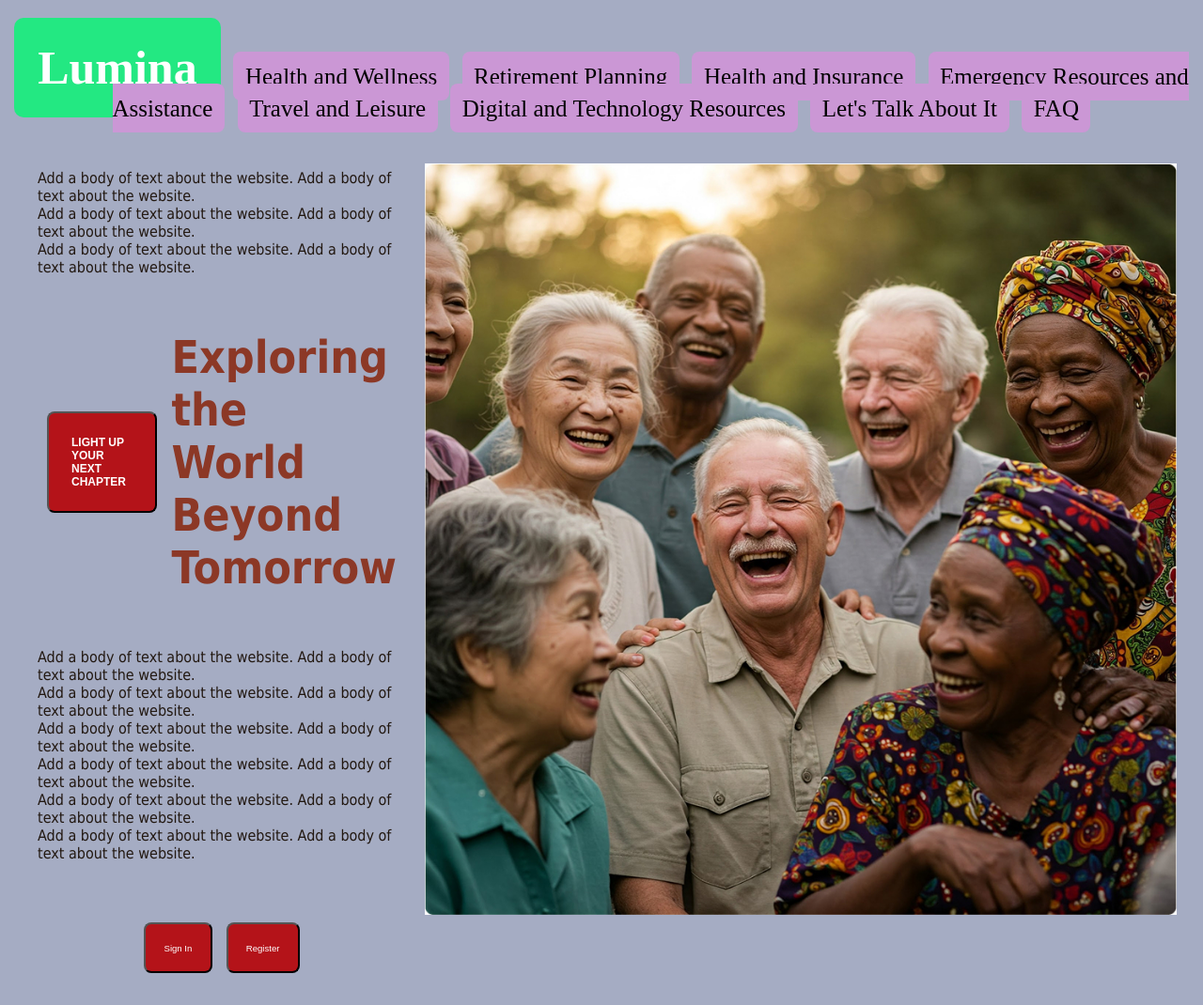
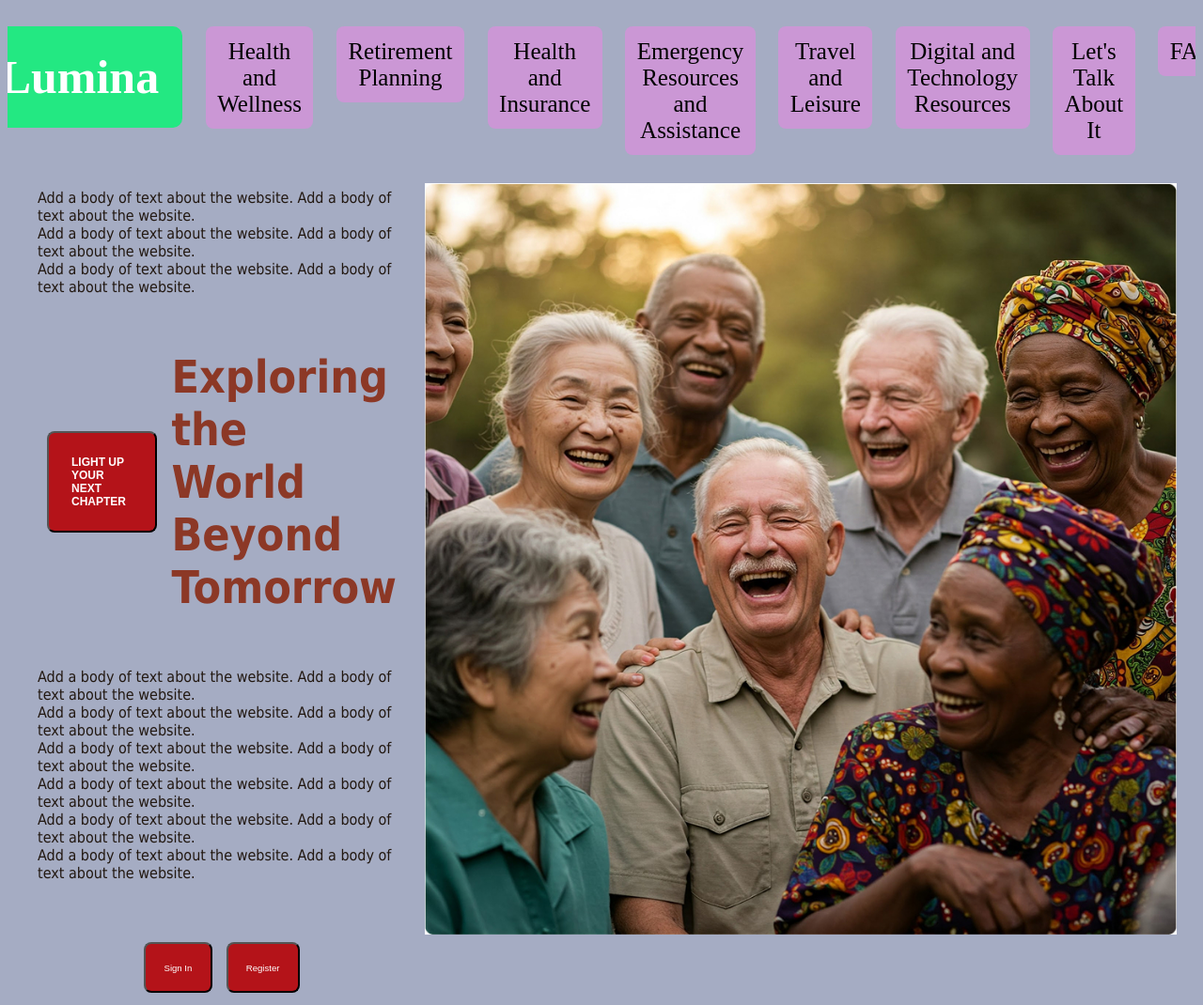
Before and after one commit to jupiterxyz/Jupiter_Lumina, a plain HTML site: page code/index.html in a window 1280 px wide. Shown: the top 1070 px of the page at 94% size. Drawn offline with Linux system fonts and the light colour scheme.

Commit message:
adjust header and nav in css

```diff
--- a/code/lumina.css
+++ b/code/lumina.css
@@ -12,8 +12,8 @@ header {
 	background-color: #A5ACC3;
 	color: #8C3826;
 	text-align: center;
-	padding-top: 5px;
-	padding-bottom: 5px;
+	padding-top: 10px;
+	padding-bottom: 10px;
 }
 h1 {
 	font-size: 3em;
@@ -36,9 +36,21 @@ h4 {
 	}
 nav {
 /*	font-size: 1.5em;*/
-		padding-top: 30px;
-		padding-bottom: 30px;
-/*		text-align: center;*/
+	padding-top: 10px;
+	padding-bottom: 10px;
+	gap: 10px;
+/*	text-align: center;*/
+	justify-content: center;
+
+/*	height: 85px;*/
+overflow: hidden;
+flex-shrink: 0;
+display: flex;
+flex-direction: row;
+align-items: flex-start;
+
+/*gap: 20px;*/
+/*font-size: 14px;*/
 		}
 nav a {
 		text-decoration: none;
```
